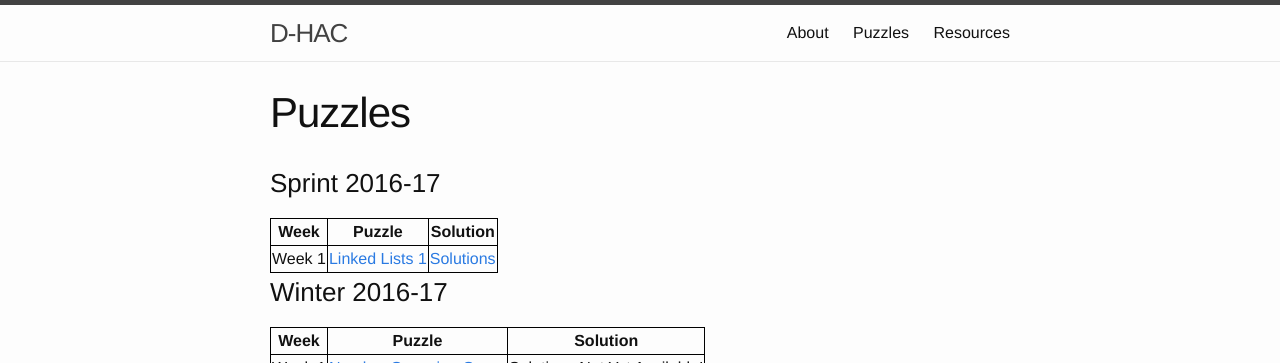
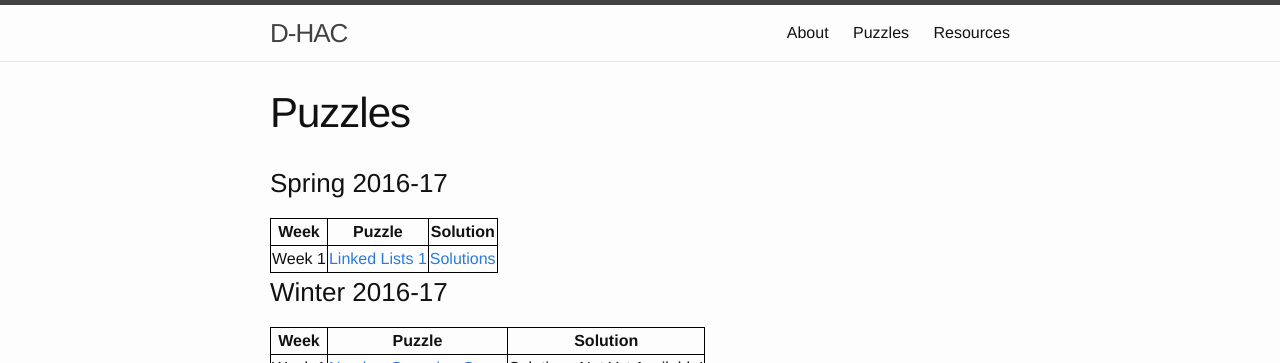
Before and after one commit to D-HAC/D-HAC.github.io, a Jekyll site: the page built from puzzles.html, in a window 1280 px wide. Shown: the top 363 px of the page. Built offline with Jekyll 4.4.1, drawn with Linux system fonts in a browser that asks for light colours.

Commit message:
spring not sprint

```diff
--- a/puzzles.html
+++ b/puzzles.html
@@ -4,7 +4,7 @@ title: Puzzles
 permalink: /puzzles/
 # Display order of terms. I'm listing them from newest to oldest
 terms:
-    - "Sprint 2016-17"
+    - "Spring 2016-17"
     - "Winter 2016-17"
     - "Fall 2016-17"
 ---
```
Also changed, not shown: _puzzles/linked_lists_1.md (+1 -1 lines).
